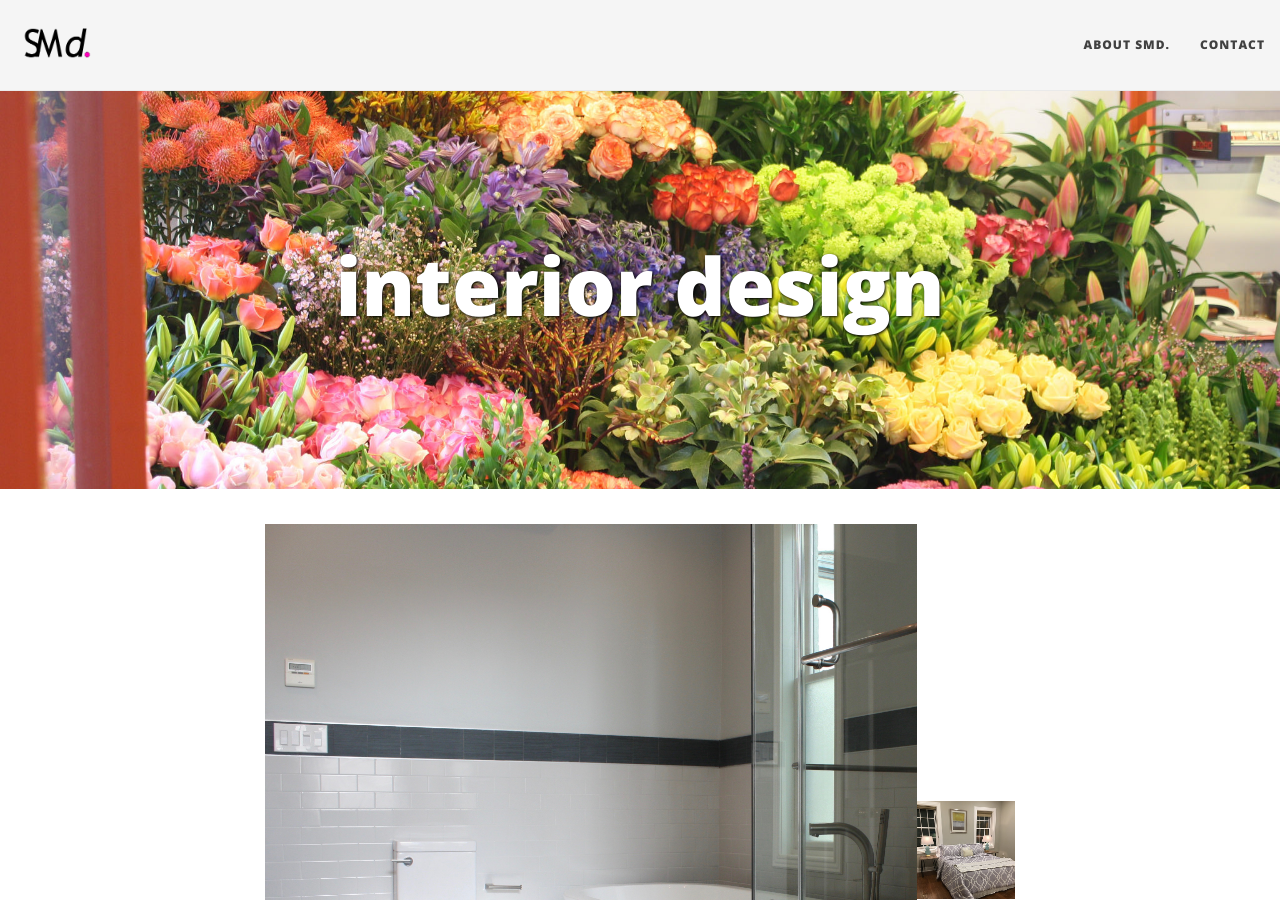
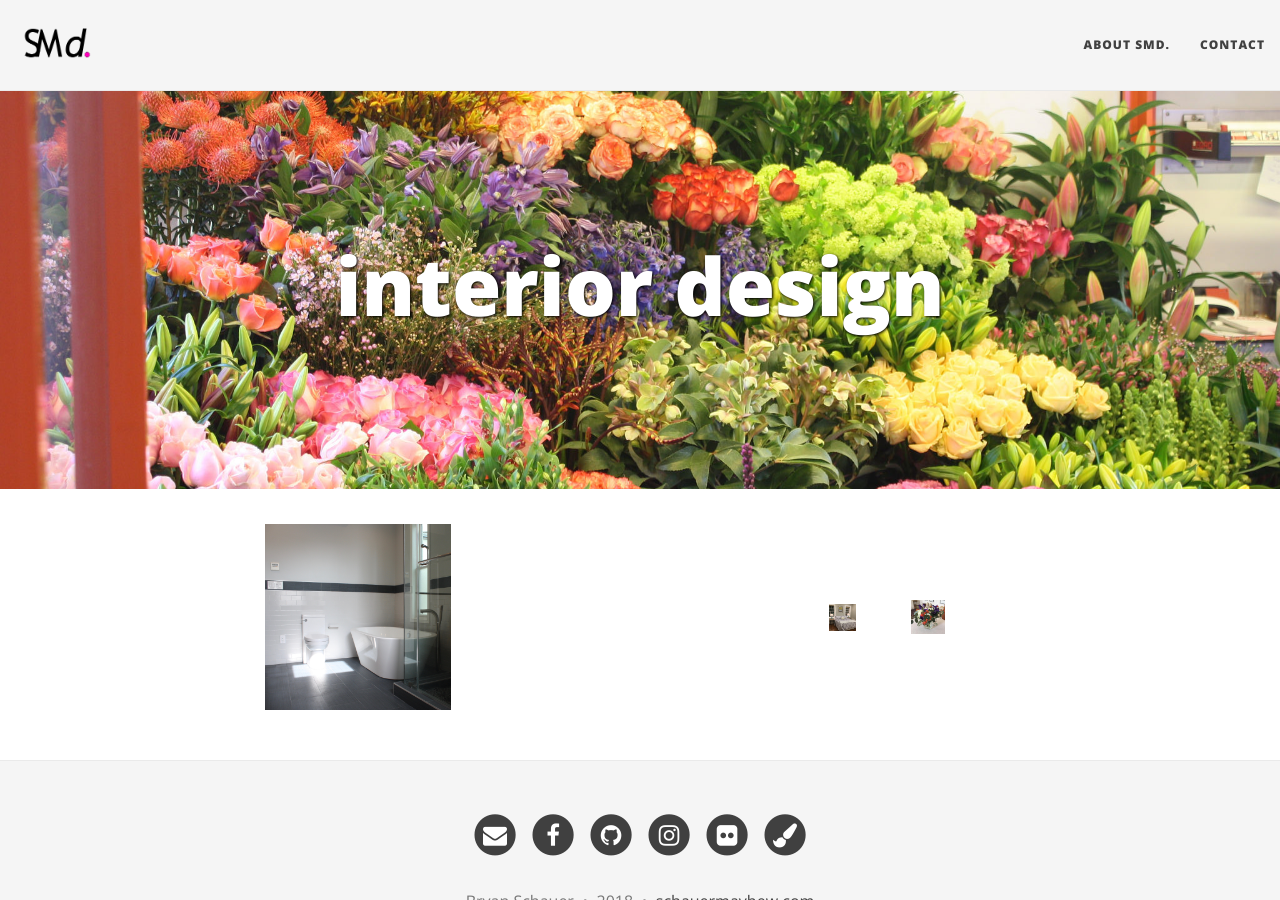
Before and after one commit to igotsidetrackded/igotsidetrackded.github.io, a Jekyll site: the page built from interior.md, in a window 1280 px wide and 900 px high. Built offline with Jekyll 4.4.1, drawn with Linux system fonts in a browser that asks for light colours.

Commit message:
percent instead of responsive on interior page

```diff
--- a/interior.md
+++ b/interior.md
@@ -4,5 +4,4 @@
 bigimg: /img/top-interior.jpg
 ---
 
-| [![interior design](/media/interior_design.jpg "space planning/material selection/color consultation"){:class="img-responsive"}](coming_soon.html) | [![staging](/media/staging.jpg "stage your home for sale"){:class="img-responsive"}](https://www.flickr.com/gp/schauebc/372p41) |
-[![floral](/media/floral.jpg "celebrations/dinners/special occasions"){:class="img-responsive"}](coming_soon.html) |
+| [![interior design](/media/interior_design.jpg "space planning/material selection/color consultation"){:width="33%"}](coming_soon.html) | [![staging](/media/staging.jpg "stage your home for sale"){:width="33%"}](https://www.flickr.com/gp/schauebc/372p41) | [![floral](/media/floral.jpg "celebrations/dinners/special occasions"){:width="33%"}](coming_soon.html) |
```
